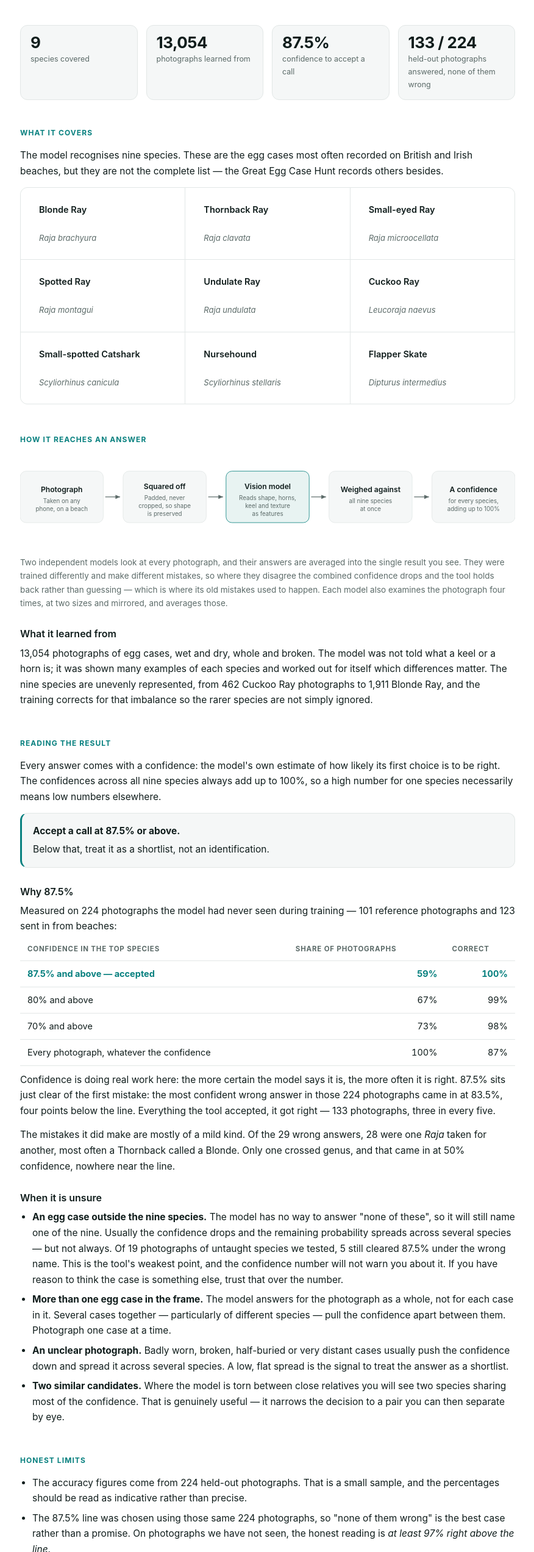
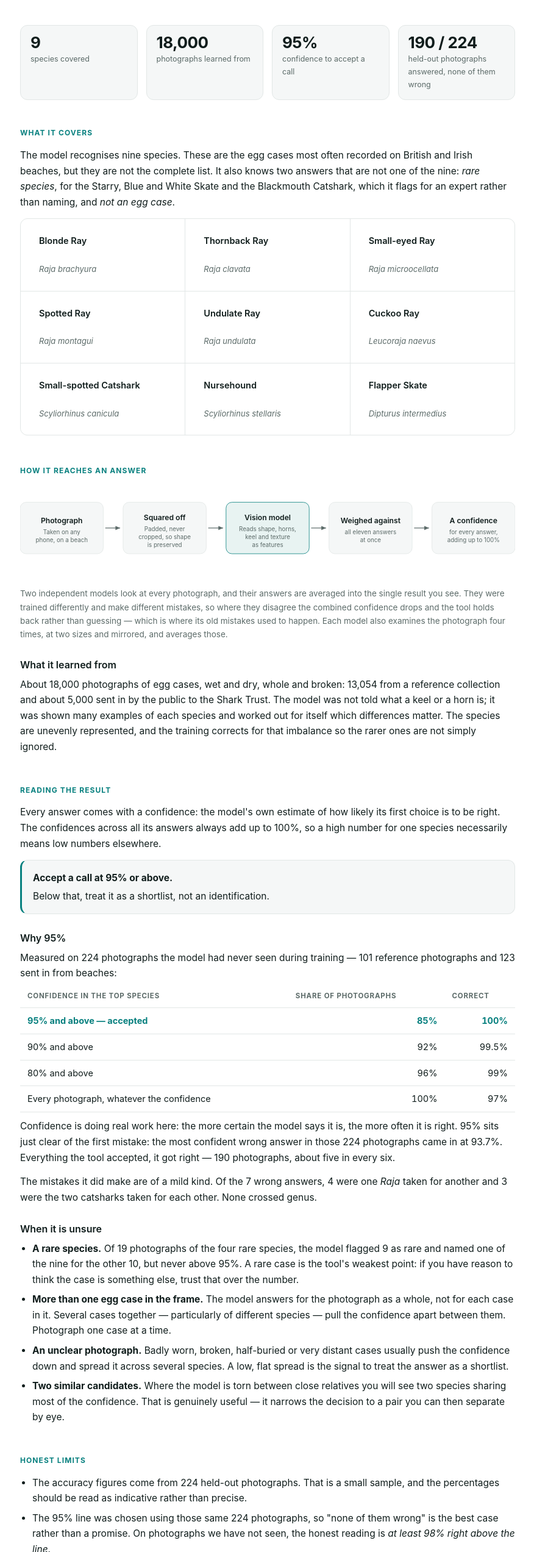
Before and after one commit to James-Hirst-1998/EggIC-portal, a plain HTML site: page public/about.html in a window 1280 px wide. Shown: the part 255-2800 px from the top of the page at 61% size, without its empty margins (201-1077 px from the left). Drawn offline with Linux system fonts and the light colour scheme; a script that the page names is missing.

Commit message:
Serve the stage-2 pair: 11 classes, accept at 0.95 (#7)
Co-authored-by: Claude Opus 5.5 <noreply@anthropic.com>

```diff
--- a/public/about.html
+++ b/public/about.html
@@ -124,17 +124,19 @@
 
   <div class="stats">
     <div class="stat"><div class="big">9</div><div class="cap">species covered</div></div>
-    <div class="stat"><div class="big">13,054</div><div class="cap">photographs learned from</div></div>
-    <div class="stat"><div class="big">87.5%</div><div class="cap">confidence to accept a call</div></div>
-    <div class="stat"><div class="big">133 / 224</div><div class="cap">held-out photographs answered, none of them wrong</div></div>
+    <div class="stat"><div class="big">18,000</div><div class="cap">photographs learned from</div></div>
+    <div class="stat"><div class="big">95%</div><div class="cap">confidence to accept a call</div></div>
+    <div class="stat"><div class="big">190 / 224</div><div class="cap">held-out photographs answered, none of them wrong</div></div>
   </div>
 
   <section>
     <h2>What it covers</h2>
     <p>
       The model recognises nine species. These are the egg cases most often recorded on British
-      and Irish beaches, but they are not the complete list — the Great Egg Case Hunt records
-      others besides.
+      and Irish beaches, but they are not the complete list. It also knows two answers that are
+      not one of the nine: <em>rare species</em>, for the Starry, Blue and White Skate and the
+      Blackmouth Catshark, which it flags for an expert rather than naming, and <em>not an egg
+      case</em>.
     </p>
     <div class="species">
       <div><div class="name">Blonde Ray</div><div class="latin">Raja brachyura</div></div>
@@ -152,7 +154,7 @@
   <section>
     <h2>How it reaches an answer</h2>
     <figure>
-      <svg viewBox="0 0 1000 190" role="img" aria-label="Photograph, padded to square, examined by the vision model, compared with nine species, confidence for each">
+      <svg viewBox="0 0 1000 190" role="img" aria-label="Photograph, padded to square, examined by the vision model, compared with nine species and two other answers, confidence for each">
         <defs>
           <marker id="arrow" viewBox="0 0 10 10" refX="9" refY="5"
                   markerWidth="7" markerHeight="7" orient="auto-start-reverse">
@@ -183,13 +185,13 @@
           <!-- 4 -->
           <rect x="624" y="34" width="168" height="104" rx="12" fill="var(--panel)" stroke="var(--line)"/>
           <text x="708" y="76" text-anchor="middle" font-size="15" font-weight="600" fill="var(--fg)">Weighed against</text>
-          <text x="708" y="98" text-anchor="middle" font-size="12" fill="var(--dim)">all nine species</text>
+          <text x="708" y="98" text-anchor="middle" font-size="12" fill="var(--dim)">all eleven answers</text>
           <text x="708" y="114" text-anchor="middle" font-size="12" fill="var(--dim)">at once</text>
 
           <!-- 5 -->
           <rect x="832" y="34" width="168" height="104" rx="12" fill="var(--panel)" stroke="var(--line)"/>
           <text x="916" y="76" text-anchor="middle" font-size="15" font-weight="600" fill="var(--fg)">A confidence</text>
-          <text x="916" y="98" text-anchor="middle" font-size="12" fill="var(--dim)">for every species,</text>
+          <text x="916" y="98" text-anchor="middle" font-size="12" fill="var(--dim)">for every answer,</text>
           <text x="916" y="114" text-anchor="middle" font-size="12" fill="var(--dim)">adding up to 100%</text>
 
           <g stroke="var(--dim)" stroke-width="1.5" marker-end="url(#arrow)">
@@ -211,11 +213,11 @@
 
     <h3>What it learned from</h3>
     <p>
-      13,054 photographs of egg cases, wet and dry, whole and broken. The model was not told
-      what a keel or a horn is; it was shown many examples of each species and worked out for
-      itself which differences matter. The nine species are unevenly represented, from 462
-      Cuckoo Ray photographs to 1,911 Blonde Ray, and the training corrects for that imbalance
-      so the rarer species are not simply ignored.
+      About 18,000 photographs of egg cases, wet and dry, whole and broken: 13,054 from a
+      reference collection and about 5,000 sent in by the public to the Shark Trust. The model
+      was not told what a keel or a horn is; it was shown many examples of each species and
+      worked out for itself which differences matter. The species are unevenly represented,
+      and the training corrects for that imbalance so the rarer ones are not simply ignored.
     </p>
   </section>
 
@@ -223,16 +225,16 @@
     <h2>Reading the result</h2>
     <p>
       Every answer comes with a confidence: the model's own estimate of how likely its
-      first choice is to be right. The confidences across all nine species always add up
+      first choice is to be right. The confidences across all its answers always add up
       to 100%, so a high number for one species necessarily means low numbers elsewhere.
     </p>
 
     <div class="callout">
-      <strong>Accept a call at 87.5% or above.</strong>
+      <strong>Accept a call at 95% or above.</strong>
       Below that, treat it as a shortlist, not an identification.
     </div>
 
-    <h3>Why 87.5%</h3>
+    <h3>Why 95%</h3>
     <p class="tight">
       Measured on 224 photographs the model had never seen during training — 101 reference
       photographs and 123 sent in from beaches:
@@ -242,33 +244,31 @@
         <tr><th>Confidence in the top species</th><th class="num">Share of photographs</th><th class="num">Correct</th></tr>
       </thead>
       <tbody>
-        <tr class="rule"><td>87.5% and above — accepted</td><td class="num">59%</td><td class="num">100%</td></tr>
-        <tr><td>80% and above</td><td class="num">67%</td><td class="num">99%</td></tr>
-        <tr><td>70% and above</td><td class="num">73%</td><td class="num">98%</td></tr>
-        <tr><td>Every photograph, whatever the confidence</td><td class="num">100%</td><td class="num">87%</td></tr>
+        <tr class="rule"><td>95% and above — accepted</td><td class="num">85%</td><td class="num">100%</td></tr>
+        <tr><td>90% and above</td><td class="num">92%</td><td class="num">99.5%</td></tr>
+        <tr><td>80% and above</td><td class="num">96%</td><td class="num">99%</td></tr>
+        <tr><td>Every photograph, whatever the confidence</td><td class="num">100%</td><td class="num">97%</td></tr>
       </tbody>
     </table>
     <p>
       Confidence is doing real work here: the more certain the model says it is, the more
-      often it is right. 87.5% sits just clear of the first mistake: the most confident wrong
-      answer in those 224 photographs came in at 83.5%, four points below the line. Everything
-      the tool accepted, it got right — 133 photographs, three in every five.
+      often it is right. 95% sits just clear of the first mistake: the most confident wrong
+      answer in those 224 photographs came in at 93.7%. Everything the tool accepted, it got
+      right — 190 photographs, about five in every six.
     </p>
     <p>
-      The mistakes it did make are mostly of a mild kind. Of the 29 wrong answers, 28 were one
-      <em>Raja</em> taken for another, most often a Thornback called a Blonde. Only one crossed
-      genus, and that came in at 50% confidence, nowhere near the line.
+      The mistakes it did make are of a mild kind. Of the 7 wrong answers, 4 were one
+      <em>Raja</em> taken for another and 3 were the two catsharks taken for each other. None
+      crossed genus.
     </p>
 
     <h3>When it is unsure</h3>
     <ul>
       <li>
-        <strong>An egg case outside the nine species.</strong> The model has no way to answer
-        "none of these", so it will still name one of the nine. Usually the confidence drops
-        and the remaining probability spreads across several species — but not always. Of 19
-        photographs of untaught species we tested, 5 still cleared 87.5% under the wrong name.
-        This is the tool's weakest point, and the confidence number will not warn you about it.
-        If you have reason to think the case is something else, trust that over the number.
+        <strong>A rare species.</strong> Of 19 photographs of the four rare species, the model
+        flagged 9 as rare and named one of the nine for the other 10, but never above 95%. A rare
+        case is the tool's weakest point: if you have reason to think the case is something else,
+        trust that over the number.
       </li>
       <li>
         <strong>More than one egg case in the frame.</strong> The model answers for the
@@ -297,9 +297,9 @@
         the percentages should be read as indicative rather than precise.
       </li>
       <li>
-        The 87.5% line was chosen using those same 224 photographs, so "none of them wrong" is
+        The 95% line was chosen using those same 224 photographs, so "none of them wrong" is
         the best case rather than a promise. On photographs we have not seen, the honest reading
-        is <em>at least 97% right above the line</em>.
+        is <em>at least 98% right above the line</em>.
       </li>
       <li>
         Those photographs were supplied separately and were never used in training, so the
@@ -312,8 +312,8 @@
         and location alone would rule out some species immediately.
       </li>
       <li>
-        It cannot say "this is not an egg case". Photograph anything else and it will still
-        return nine numbers.
+        It learned "not an egg case" from everyday objects, not beach photographs, so seaweed,
+        shells or whelk eggs may still be named as a species.
       </li>
     </ul>
   </section>
```
Also changed, not shown: public/index.html (+17 -9 lines), 4 other files.
